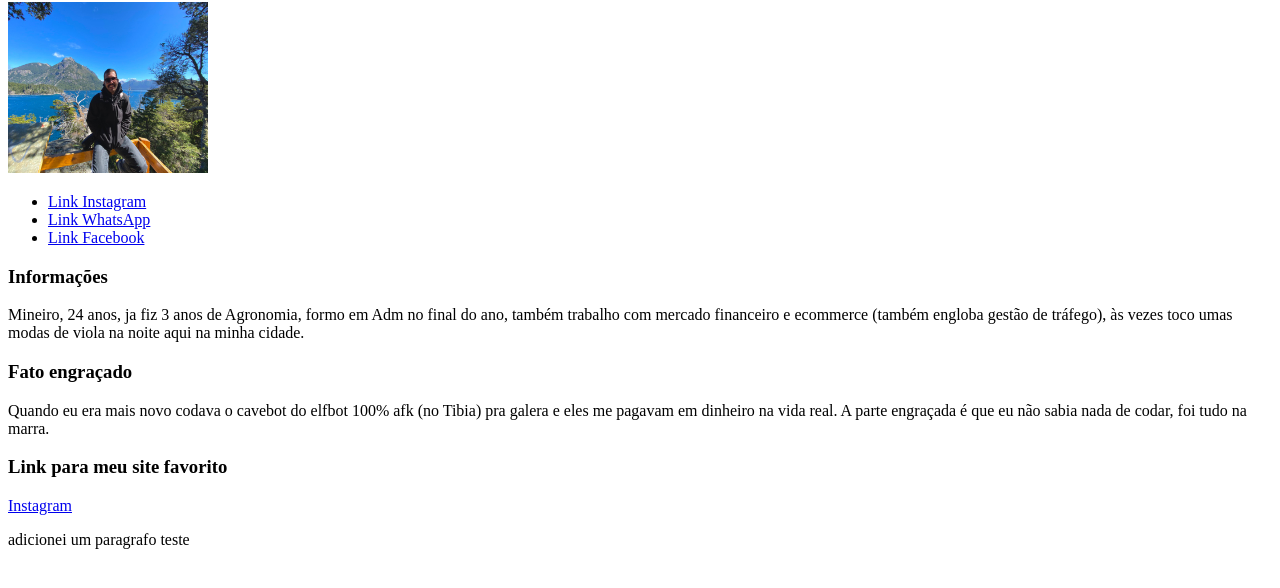
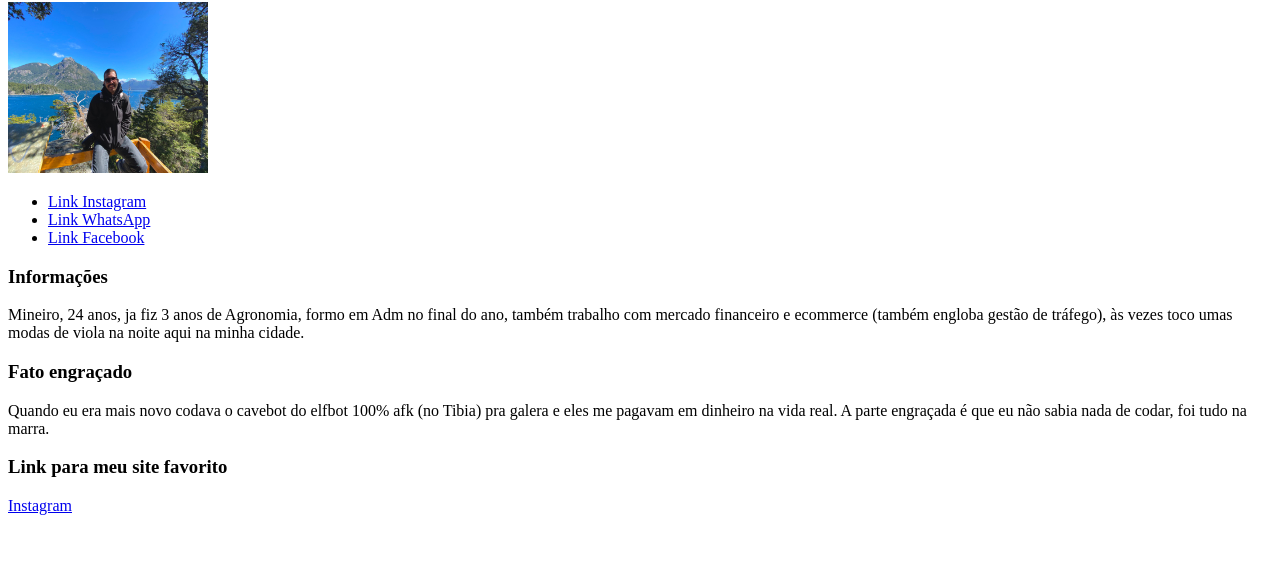
Before and after one commit to GustavoGussoni/pagina_perfil, a plain HTML site: page src/img/index.html in a window 1280 px wide. Shown: the part 78-666 px from the top of the page. Drawn offline with Linux system fonts and the light colour scheme.

Commit message:
removi o p teste

```diff
--- a/src/img/index.html
+++ b/src/img/index.html
@@ -43,9 +43,6 @@
     <footer>
          <h3>Link para meu site favorito</h3>
     <a href="https://www.instagram.com/" target="_blank">Instagram</a>
-
-    <p>adicionei um paragrafo teste</p>
-
     </footer>
 </body>
 </html>
```
